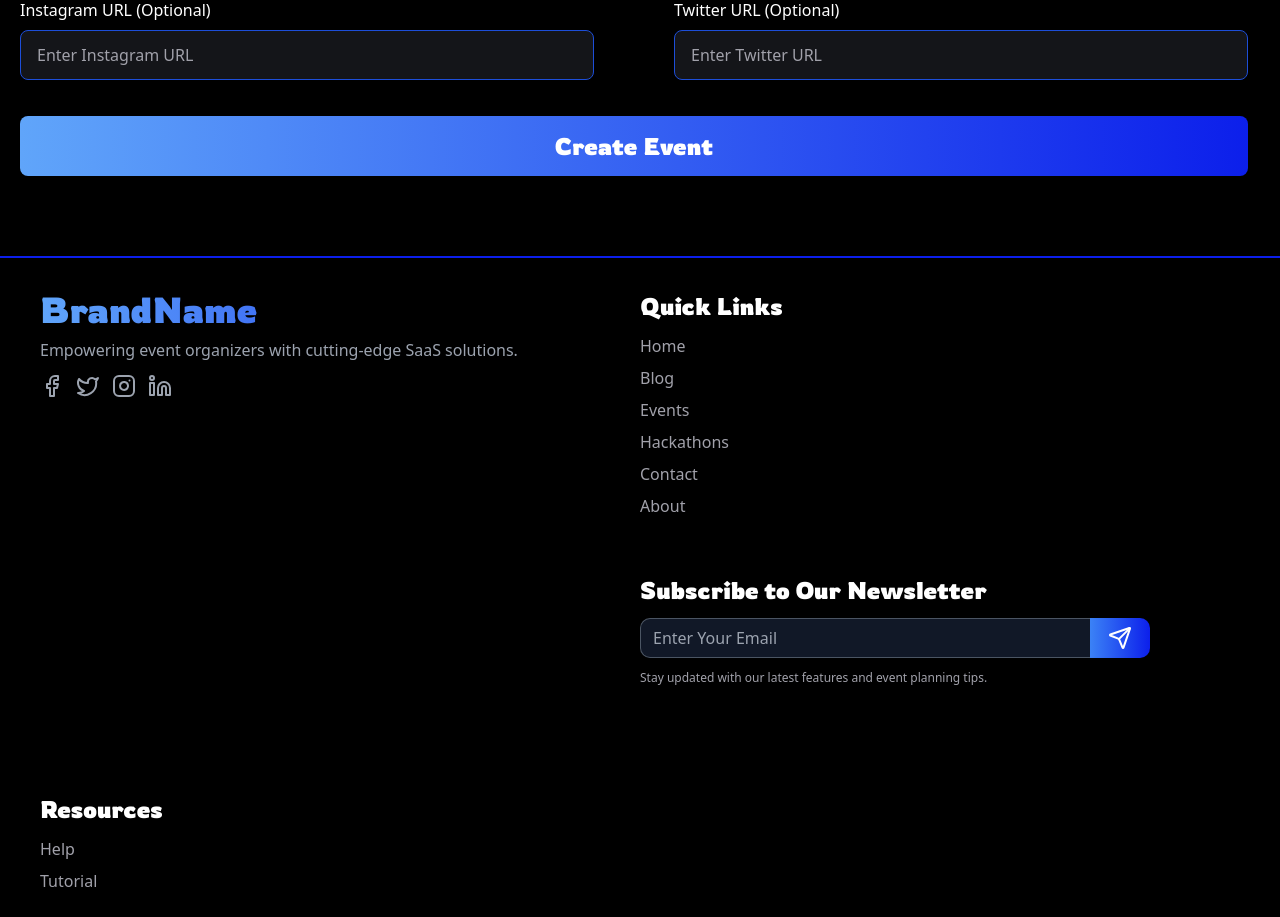
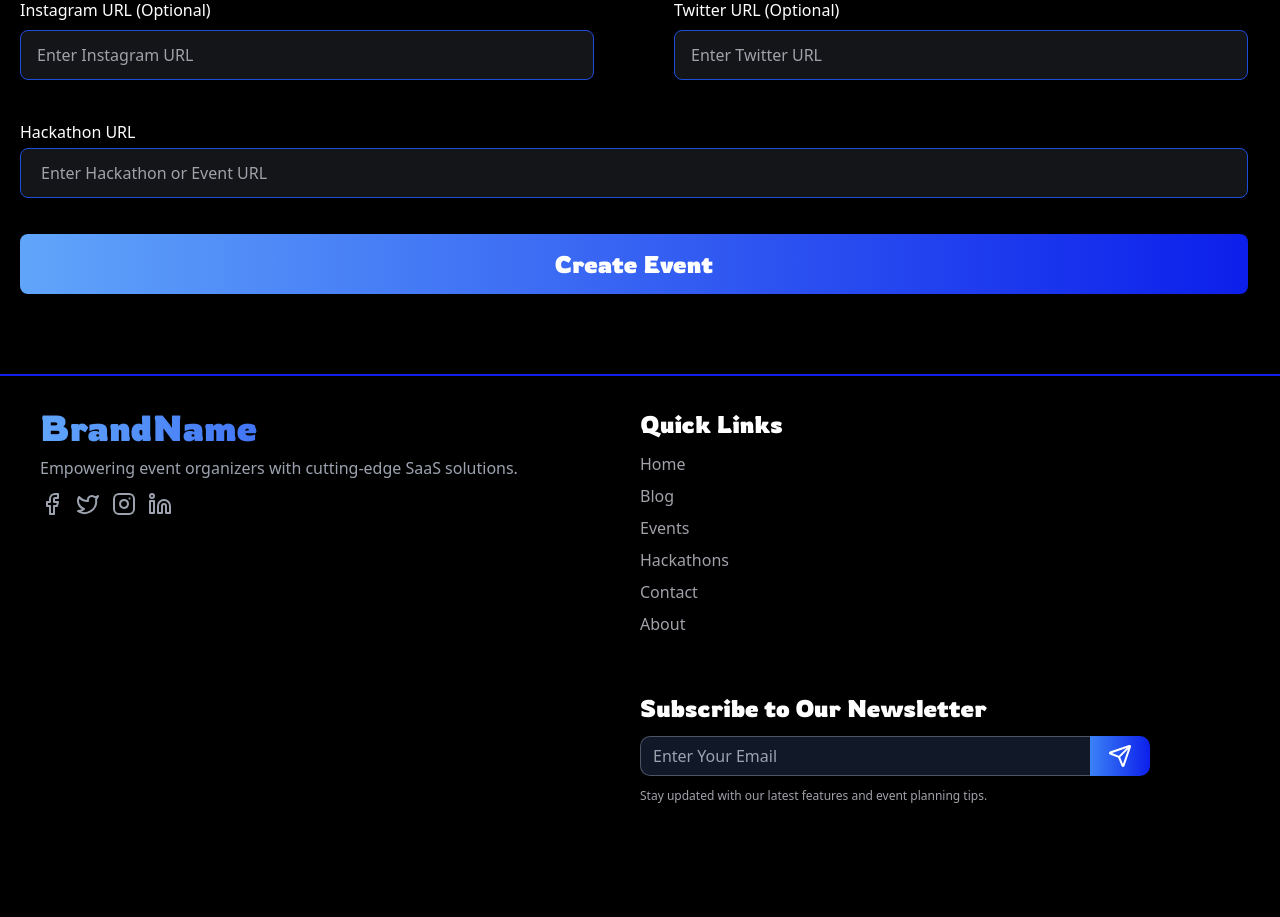
Before and after one commit to himansh423/saas-event-platform, a Next.js app: page /admin/add-event-or-hackathon in a window 1280 px wide. Shown: the part 1520-2437 px from the top of the page. Built offline with nearby package versions, Linux system fonts and the light colour scheme.

Commit message:
added a new field in form

```diff
--- a/src/app/api/save-event-to-database/route.ts
+++ b/src/app/api/save-event-to-database/route.ts
@@ -67,6 +67,7 @@ export async function POST(req: Request) {
       aboutDescriptions: eventData.aboutDescriptions,
       instagramLink: eventData.instagramLink,
       twitterLink: eventData.twitterLink,
+      eventOrHackathonUrl: eventData.eventOrHackathonUrl,
     });
     await newEntry.save();
 
--- a/src/components/AddEventOrHackathon.tsx
+++ b/src/components/AddEventOrHackathon.tsx
@@ -12,11 +12,7 @@ const rowdies1 = Rowdies({
   display: "swap",
   subsets: ["latin"],
 });
-type FileValidationOptions = RegisterOptions & {
-  validate?: {
-    isValidFile: (value: any) => boolean | string;
-  };
-};
+
 type EventOrHackathonFormData = z.infer<typeof EventOrHackathon>;
 
 const AddEventOrHackathon = () => {
@@ -26,6 +22,7 @@ const AddEventOrHackathon = () => {
     register,
     handleSubmit,
     formState: { errors, isSubmitting },
+    reset,
   } = useForm<EventOrHackathonFormData>({
     defaultValues: {
       name: "",
@@ -43,6 +40,7 @@ const AddEventOrHackathon = () => {
       eventPoster: undefined,
       instagramLink: "",
       twitterLink: "",
+      eventOrHackathonUrl: "",
     },
     resolver: zodResolver(EventOrHackathon),
   });
@@ -70,17 +68,14 @@ const AddEventOrHackathon = () => {
     try {
       setIsUploading(true);
 
-
       const processedThemes = data.theme[0]
         .split(",")
         .map((theme) => theme.trim())
         .filter((theme) => theme);
 
-
       const logoFile = data.logo instanceof FileList ? data.logo[0] : null;
       const eventPosterFile =
         data.eventPoster instanceof FileList ? data.eventPoster[0] : null;
-
 
       const { data: presignedData } = await axios.post(
         "/api/get-presigned-url-to-upload-on-s3",
@@ -92,8 +87,8 @@ const AddEventOrHackathon = () => {
         }
       );
 
-      const { logoUploadUrl, bannerUploadUrl, logoKey, bannerKey } = presignedData;
-
+      const { logoUploadUrl, bannerUploadUrl, logoKey, bannerKey } =
+        presignedData;
 
       const uploadPromises = [];
 
@@ -107,7 +102,6 @@ const AddEventOrHackathon = () => {
 
       await Promise.all(uploadPromises);
 
-
       await axios.post("/api/save-event-to-database", {
         ...data,
         theme: processedThemes,
@@ -116,6 +110,7 @@ const AddEventOrHackathon = () => {
       });
 
       alert("Event created successfully!");
+      reset();
     } catch (error) {
       console.error("Error submitting form:", error);
       if (axios.isAxiosError(error)) {
@@ -132,13 +127,10 @@ const AddEventOrHackathon = () => {
     }
   };
 
-
-
   const fileValidation = {
     validate: (value: FileList | null | undefined) => {
       if (!value || value.length === 0) return true;
       const file = value[0];
-
 
       if (!file) return true;
       if (!file.type.startsWith("image/")) return "Please upload an image file";
@@ -434,6 +426,22 @@ const AddEventOrHackathon = () => {
               </div>
             </div>
           </div>
+          <div className="flex flex-col gap-1 mt-7 pr-3">
+            <label htmlFor="event-Or-Hackathon-Url" className="text-white">
+              Hackathon URL
+            </label>
+            <input
+              {...register("eventOrHackathonUrl")}
+              type="url"
+              className=" text-white w-full h-[50px] bg-[#141519] rounded-lg focus:outline-none border-[1px] border-blue-700 focus:border-[2px] placeholder:text-zinc-400 px-5"
+              placeholder="Enter Hackathon or Event URL"
+            />
+            {errors.eventOrHackathonUrl && (
+              <p className="text-orange-500 text-sm">
+                {errors.eventOrHackathonUrl.message}
+              </p>
+            )}
+          </div>
           <div className="w-full h-[60px] pr-3 mt-6 mb-10">
             <button
               type="submit"
--- a/src/library/Modal/EventsAndHackathonSchema.ts
+++ b/src/library/Modal/EventsAndHackathonSchema.ts
@@ -63,6 +63,10 @@ const EventAndHackathonSchema = new Schema({
   twitterLink: {
     type: String,
   },
+  eventOrHackathonUrl:{
+    type:String,
+    required:true
+  }
 });
 
 const EventAndHackathon =
--- a/src/library/zodSchema/AddEventOrHackathonSchema.ts
+++ b/src/library/zodSchema/AddEventOrHackathonSchema.ts
@@ -26,4 +26,5 @@ export const EventOrHackathon = z.object({
     .url("Instagram link must be a valid URL")
     .optional(),
   twitterLink: z.string().url("Twitter link must be a valid URL").optional(),
+  eventOrHackathonUrl: z.string().url("event or hackathon link must be a valid URL").optional(),
 });
```
